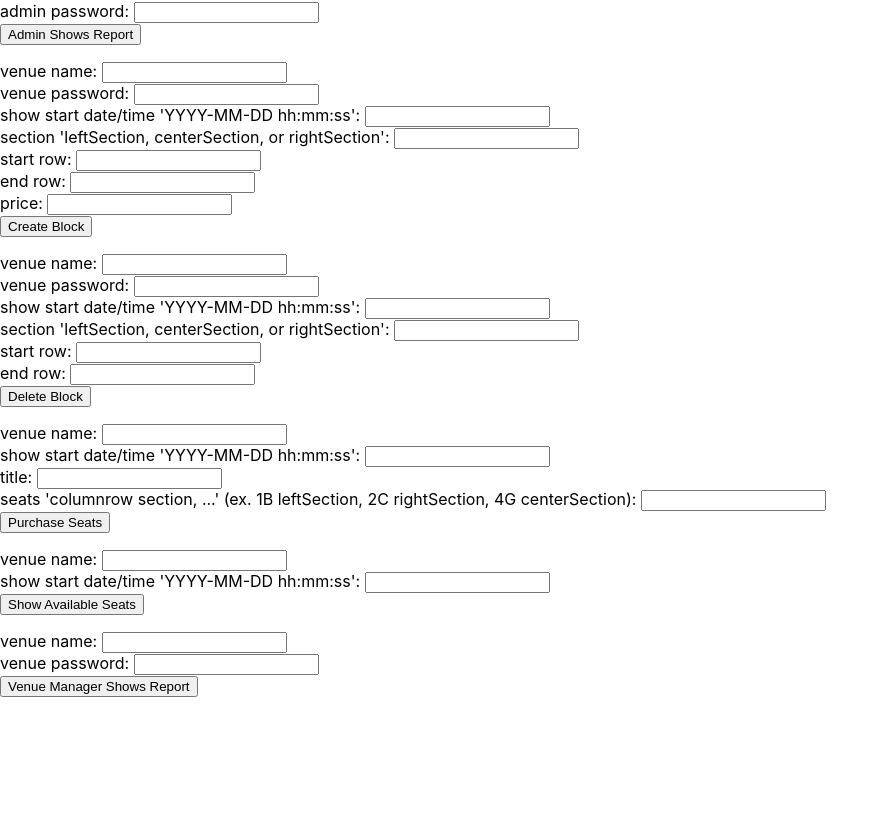
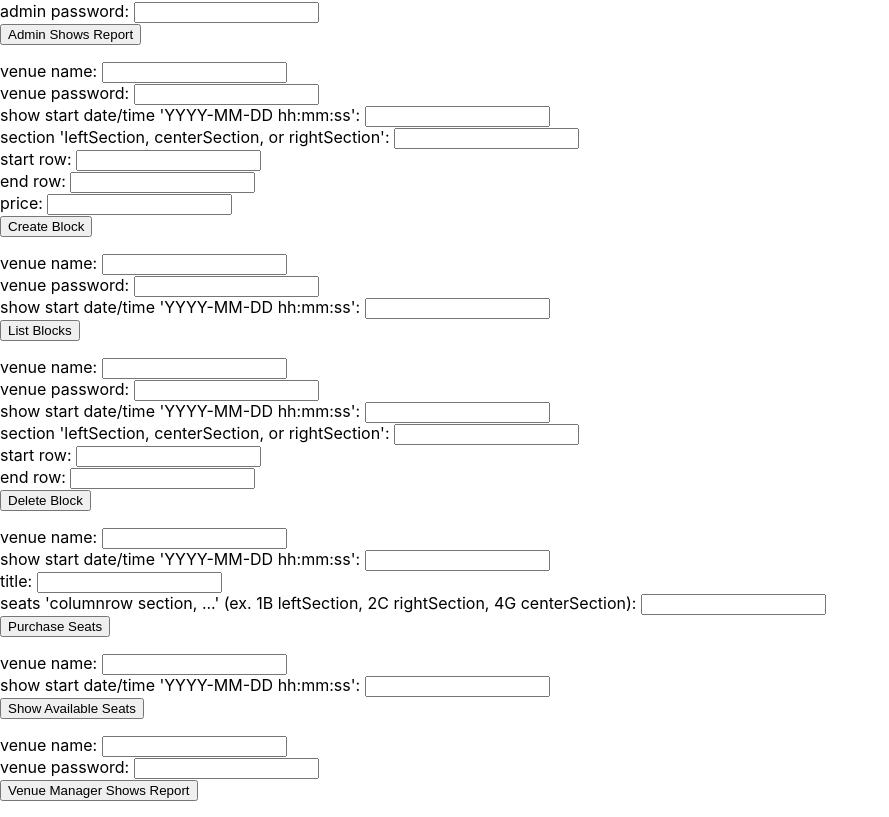
Before and after one commit to JaredMorgan21/Seats4u, a React (Create React App) app: page / in a window 1280 px wide. Shown: the part 1059-1876 px from the top of the page, without its empty margins (0-889 px from the left). Before the commit the page ends 1772 px from the top, so only its background shows below. Built offline with nearby package versions, Linux system fonts and the light colour scheme.

Commit message:
list blocks works although I had a question about listsing when no blocks are made yet

```diff
--- a/src/App.js
+++ b/src/App.js
@@ -11,10 +11,11 @@ import {listShows} from './Controller.js'
 import {deleteShowAdmin} from './Controller.js'
 import {generateReportAdmin} from './Controller.js'
 import {createBlock} from './Controller.js'
+import {deleteBlock} from './Controller.js'
+import {listBlocks} from './Controller.js'
 import {purchaseSeats} from './Controller.js'
 import {listActiveShows} from './Controller.js'
 import {showAvailableSeats} from './Controller.js'
-import {deleteBlock} from './Controller.js'
 
 function App() {
   return (
@@ -152,6 +153,15 @@ function App() {
                                               document.getElementById("priceCreateBlock").value)}>Create Block</button>
         <p id="createBlockResult"/>
 
+        {/* list blocks for venue manager */}
+        venue name: <input id = "venueNameListBlocks"/><br/>
+        venue password: <input id = "venuePasswordListBlocks"/><br/>
+        show start date/time 'YYYY-MM-DD hh:mm:ss': <input id = "showStartTimeListBlock"/><br/>
+        <button onClick = {(e) => listBlocks(document.getElementById("venueNameListBlocks").value,
+                                            document.getElementById("venuePasswordListBlocks").value,
+                                            document.getElementById("showStartTimeListBlock").value)}>List Blocks</button>
+        <p id="blocksList"/>
+
          {/* delete blocks for venue manager */}
         venue name: <input id = "venueNameDeleteBlock"/><br/>
         venue password: <input id = "venuePasswordDeleteBlock"/><br/>
--- a/src/Controller.js
+++ b/src/Controller.js
@@ -110,6 +110,34 @@ export function activateShow(name, password, title, startTime) {
 
     post('/show/activate', data, handler)
 
+}
+
+export function listBlocks(name, password, startTime) {
+    let data = { "name": name,
+                 "password" : password,
+                "startTime" : startTime}
+
+    const handler = (json) => {
+        console.log(json)
+        if(json.statusCode == 200){
+            let blocks = "<table style='width: 80%'> <tr><th>BlockID</th> <th>price</th> <th>section</th> <th>startRow</th> <th>endRow</th> <th>showID</th></tr>"
+            for(let b of json.success){
+                blocks += "<tr> <td style='text-align: center'>" + b.blockID + "</td><td style='text-align: center'>" + b.price + "</td><td style='text-align: center'>" + b.section + "</td><td style='text-align: center'>" + b.startRow + "</td><td style='text-align: center'>" + b.endRow + "</td><td style='text-align: center'>" + b.showID +  "</tr>"
+            }
+            blocks += "</table>"
+
+            if(json.success.length == 0) {
+                document.getElementById("blocksList").innerHTML = "No blocks currently exist for this show"
+            } else {
+                document.getElementById("blocksList").innerHTML = blocks
+            }
+        }
+        else{
+            document.getElementById("blocksList").innerHTML = "Error: " + json.error //want this instead of writing the errors here?
+        }
+    }
+
+    post('/show/listBlocks', data, handler)
 }
 
 export function listShows(name, password) {
```
